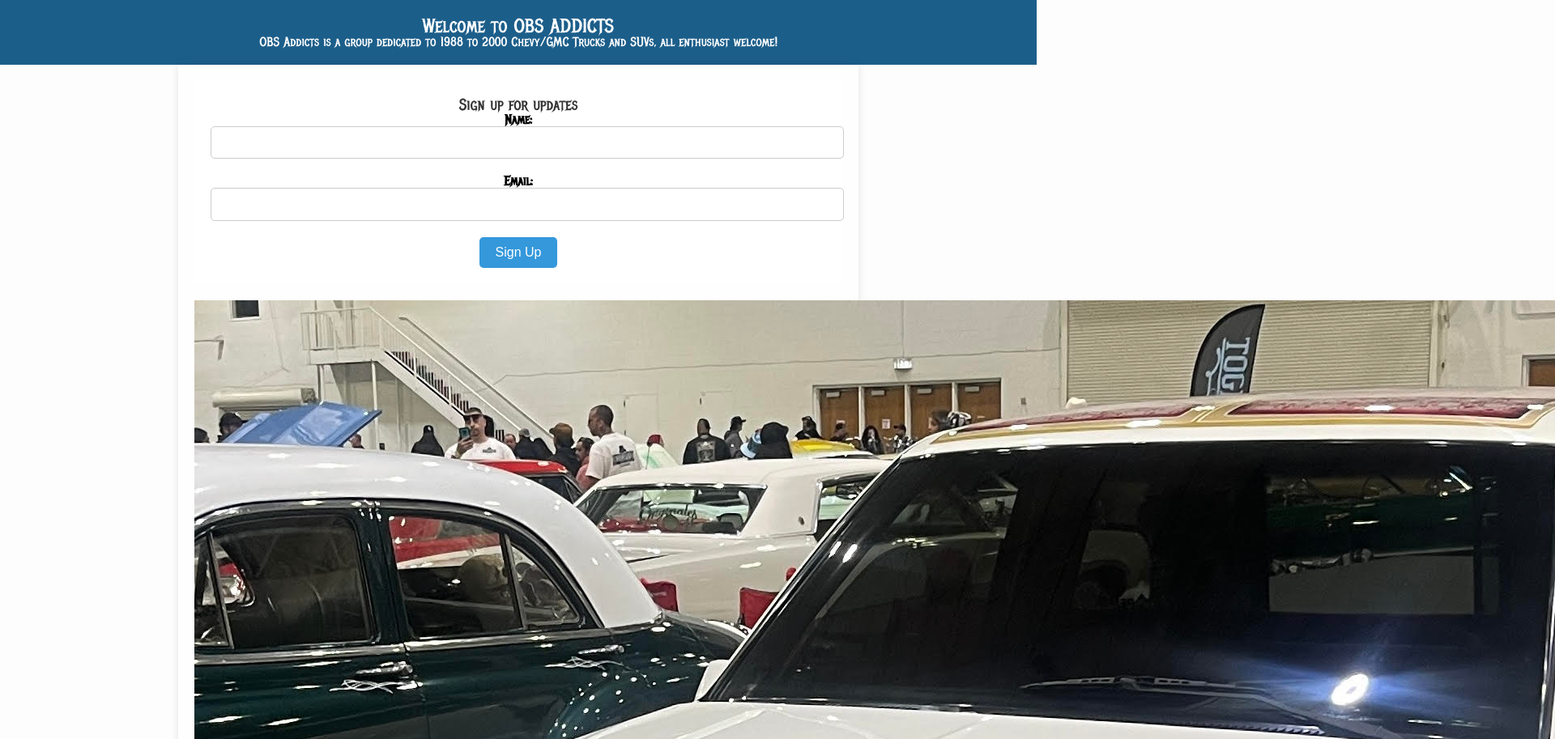
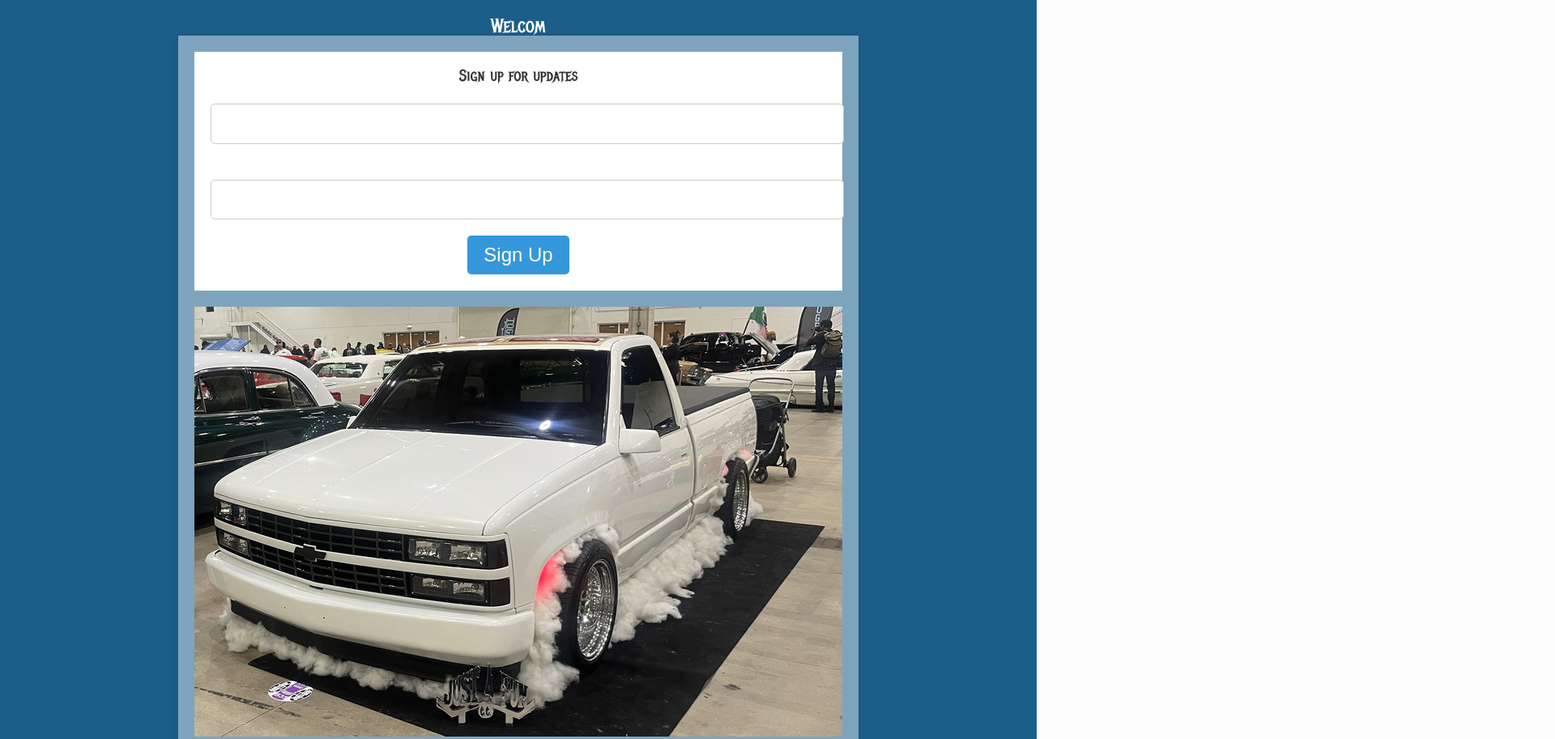
Before and after one commit to dinora-itdm362/project1-FinalTurnin, a plain HTML site: page index.html in a window 1280 px wide. Shown: the top 913 px of the page at 81% size, 1920 px wide, since content can reach past the window. Drawn offline with Linux system fonts and the light colour scheme.

Commit message:
deleted photos

```diff
--- a/index.html
+++ b/index.html
@@ -12,9 +12,7 @@
 </head>
 <body>
     <header>
-        <h1>Welcome to OBS ADDICTS</h1>
-        <p>OBS Addicts is a group dedicated to 1988 to 2000 Chevy/GMC Trucks and SUVs, all enthusiast welcome!</p>
-    </header>
+        <h1>Welcom
 
     <main>
         <section id="signup">
@@ -31,7 +29,7 @@
                 <button type="submit">Sign Up</button>
             </form>
         </section>
-        <img src="obs.jpeg" alt="obs truck">
+        <img src="obs3.jpeg" alt="obs truck">
     </main>
 
     <script src="script.js" async></script>
```
Also changed, not shown: obs.jpeg (deleted), obs3.jpeg (added), resize.jpeg (added), 1 other file.
